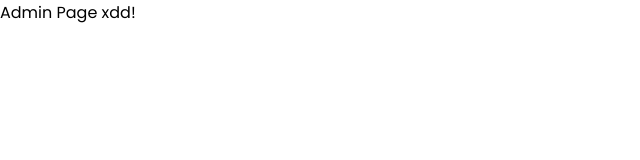
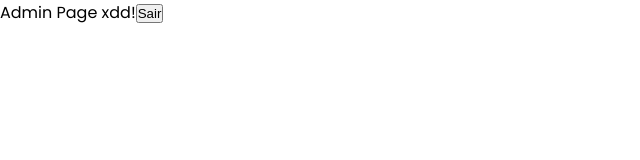
Before and after one commit to tibaas/restaurant-survey, a React (Vite) app: page /admin in a window 1280 px wide. Shown: the top 160 px of the page, without its empty margins (0-640 px from the left). Built offline with nearby package versions, Linux system fonts and the light colour scheme; sample sign-in values are in the browser's storage.

Commit message:
finishing login auth local atm

```diff
--- a/src/components/AdminPage/AdminPage.tsx
+++ b/src/components/AdminPage/AdminPage.tsx
@@ -1,7 +1,20 @@
-export function AdminPage() {
+import { useNavigate } from "react-router-dom";
+
+export function AdminPage({ setIsAuthenticated }: { setIsAuthenticated: (value: boolean) => void }) {
+
+
+    const navigate = useNavigate();
+
+    function handleLogout() {
+      setIsAuthenticated(false)
+      localStorage.removeItem("isAuthenticated")
+      navigate("/login")
+    }
     return (
         <div>
             Admin Page xdd!
+
+            <button onClick={handleLogout}> Sair </button>
         </div>
     )
 }
--- a/src/components/LoginPage/LogScreen.tsx
+++ b/src/components/LoginPage/LogScreen.tsx
@@ -3,13 +3,6 @@ import LoginPage from '../../assets/green-login-login.svg'
 import { Lock, UserCircle } from "phosphor-react";
 import { useState } from "react";
 import { useNavigate } from "react-router-dom";
-
-
-
-
-
-
-
 
 export function LogScreen({setIsAuthenticated}: {setIsAuthenticated: (value: boolean) => void}) {
 
@@ -19,15 +12,12 @@ export function LogScreen({setIsAuthenticated}: {setIsAuthenticated: (value: boo
 
     function handleLoginSubmit(event: React.FormEvent) {
         event.preventDefault()
-
         if (userName === "admin" && password === "password") {
-            setIsAuthenticated(true);
-            alert("Login bem-sucedido!");
+            setIsAuthenticated(true)
             navigate("/admin")
           } else {
-            alert("Credenciais inválidas!");
+            alert("Credenciais inválidas!")
           }
-
     }
 
     return (
--- a/src/components/Router.tsx
+++ b/src/components/Router.tsx
@@ -6,7 +6,7 @@ import { ProtectedRoutes }  from '../components/ProtectedRoute'
 import { useEffect, useState } from 'react'
 
 export function Router() {
-    const [isAuthenticated, setIsAuthenticated] = useState(() => {
+        const [isAuthenticated, setIsAuthenticated] = useState(() => {
         const storedAuth = sessionStorage.getItem("isAuthenticated")
         return storedAuth === "true"
     })
@@ -20,7 +20,7 @@ export function Router() {
             <Route path="/" element={<GlobalComponent />} />
             <Route path="/login" element={<LogScreen setIsAuthenticated={setIsAuthenticated} />} />
             <Route element={<ProtectedRoutes isAuthenticated={isAuthenticated} />}>
-                <Route path="/admin" element={<AdminPage />} />
+                <Route path="/admin" element={<AdminPage setIsAuthenticated={setIsAuthenticated} />} />
             </Route>
 
         </Routes>
```
